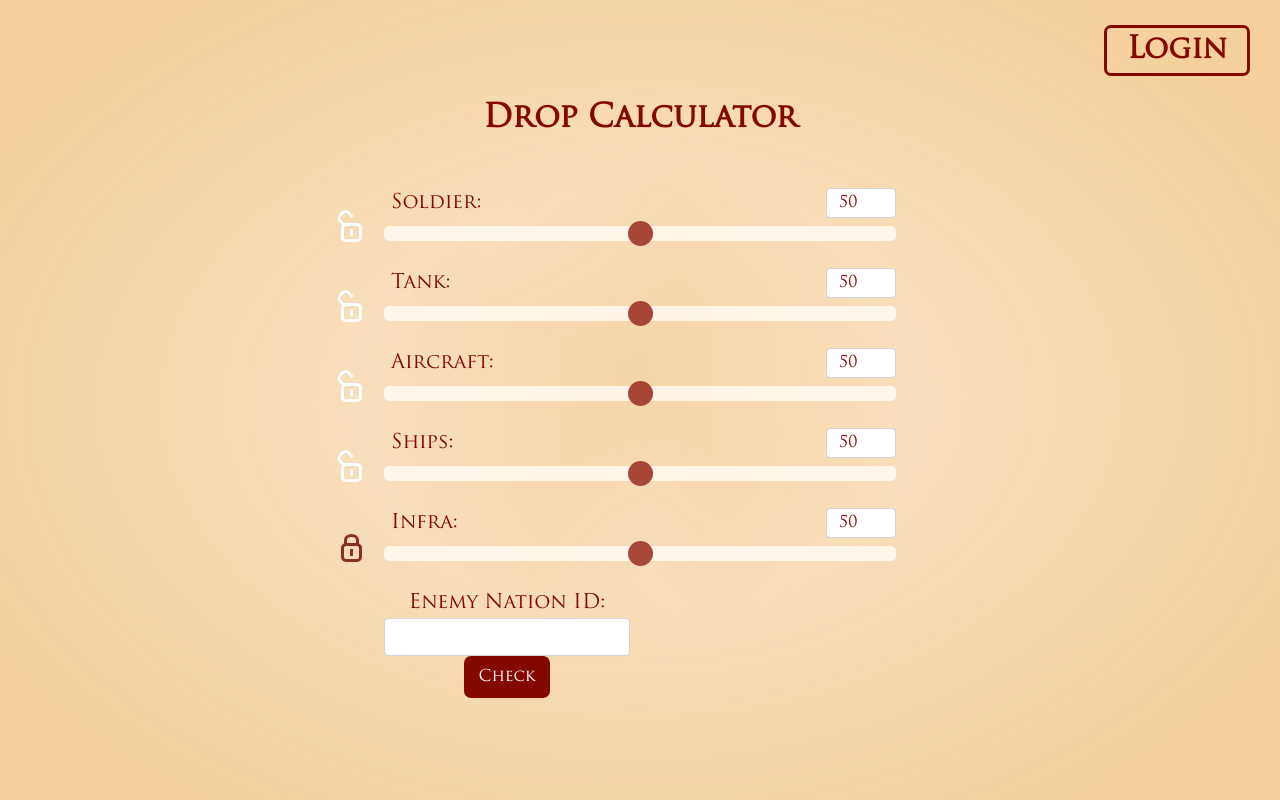
After one commit to MathiasSven/CotL-Project-Django, a Django app: template cotlsite/templates/cotlsite/tools.html in a window 1280 px wide. The commit adds this page. Run offline with Django 3.2, Linux system fonts and the light colour scheme; the template is opened without the code that fills it, so the values that code supplies are empty; parts of the project's set-up code (start-up, migrations or seed data) failed here and were passed over; some libraries are stand-ins or nearby versions.

Commit message:
From development

```diff
--- a/cotlproject/settings.py
+++ b/cotlproject/settings.py
@@ -13,6 +13,7 @@ import ast
 import configparser
 import os
 from pathlib import Path
+from discordlogin.views import DISCORD_LOGIN_URI
 
 # Build paths inside the project like this: BASE_DIR / 'subdir'.
 BASE_DIR = Path(__file__).resolve().parent.parent
@@ -146,4 +147,4 @@ STATICFILES_DIRS = (
     os.path.join(BASE_DIR, 'cotlsite/static/')
 )
 
-LOGIN_URL = os.getenv('DISCORD_LOGIN_URI')
+LOGIN_URL = DISCORD_LOGIN_URI
--- a/cotlsite/static/cotlsite/css/layout.css
+++ b/cotlsite/static/cotlsite/css/layout.css
@@ -26,6 +26,7 @@
     --clr-light: #fff;
     --clr-dark: #303030;
     --clr-accent: #16e0bd;
+    --clr-aa-red: #830800;
 
     --fs-h1: 3 ram;
     --fs-h2: 2.25rem;
--- /dev/null
+++ b/cotlsite/static/cotlsite/css/tools.css
@@ -0,0 +1,191 @@
+#calculator {
+    padding-top: 100px;
+    width: 40%;
+    text-align: center;
+    margin-left: auto;
+    margin-right: auto;
+
+    color: var(--clr-aa-red);
+    font-family: var(--ff-primary);
+}
+
+h2 {
+    font-weight: 900;
+    margin-bottom: 50px;
+}
+
+.sliders {
+    /*display: flex;*/
+    width: 100%; /* Width of the outside container */
+    height: 50px;
+    margin-bottom: 30px;
+}
+
+.slider_header {
+    display: flex;
+    justify-content: space-between;
+    padding-left: 7px;
+    padding-bottom: 7px;
+}
+
+label {
+    font-family: var(--ff-primary);
+    font-weight: var(--fw-reg);
+    font-size: 1.25rem;
+    color: inherit;
+
+    margin-bottom: 0 !important;
+}
+
+/* The slider itself */
+.slider {
+    -webkit-appearance: none; /* Override default CSS styles */
+    appearance: none;
+    width: 100%; /* Full-width */
+    border-radius: 5px;
+    height: 15px; /* Specified height */
+    background: #ffffff; /* Grey background */
+    outline: none; /* Remove outline */
+    opacity: 0.7; /* Set transparency (for mouse-over effects on hover) */
+    -webkit-transition: .2s; /* 0.2 seconds transition on hover */
+    transition: opacity .2s;
+}
+
+/* Mouse-over effects */
+.slider:hover {
+    opacity: 1; /* Fully shown on mouse-over */
+}
+
+/* The slider handle (use -webkit- (Chrome, Opera, Safari, Edge) and -moz- (Firefox) to override default look) */
+.slider::-webkit-slider-thumb {
+    -webkit-appearance: none; /* Override default look */
+    appearance: none;
+    width: 25px; /* Set a specific slider handle width */
+    height: 25px; /* Slider handle height */
+    border-radius: 50%;
+    background: var(--clr-aa-red);
+    cursor: pointer; /* Cursor on hover */
+}
+
+.slider::-moz-range-thumb {
+    width: 25px; /* Set a specific slider handle width */
+    height: 25px; /* Slider handle height */
+    border-radius: 50%;
+    background: var(--clr-aa-red);
+    cursor: pointer; /* Cursor on hover */
+}
+
+.values {
+    float: right;
+    width: 70px;
+    height: 30px;
+
+    color: inherit;
+}
+
+/* :::::::::::::: Presentation css */
+* {
+    --locked-color: rgb(137, 48, 41);
+    --unlocked-color: #ffffff;
+}
+
+/* Locked */
+.lock {
+    width: 21px;
+    height: 19px;
+    border: 3px solid var(--locked-color);
+    border-radius: 5px;
+    position:absolute;
+    cursor: pointer;
+    -webkit-transition: all 0.1s ease-in-out;
+    transition: all 0.1s ease-in-out;
+
+    transform: translate(-50px, 35px);
+}
+
+.lock:after {
+    content: "";
+    display: block;
+    background: var(--locked-color);
+    width: 3px;
+    height: 7px;
+    position: absolute;
+    top: 50%;
+    left: 50%;
+    margin: -3.5px 0 0 -2px;
+    -webkit-transition: all 0.1s ease-in-out;
+    transition: all 0.1s ease-in-out;
+}
+
+.lock:before {
+    content: "";
+    display: block;
+    width: 15px;
+    height: 12px;
+    bottom: 100%;
+    position: absolute;
+    left: 50%;
+    margin-left: -8px;
+    border: 3px solid var(--locked-color);
+    border-top-right-radius: 50%;
+    border-top-left-radius: 50%;
+    border-bottom: 0;
+    -webkit-transition: all 0.1s ease-in-out;
+    transition: all 0.1s ease-in-out;
+}
+
+/* Locked Hover */
+.lock:hover:before {
+    height: 15px;
+}
+
+/* Unlocked */
+.unlocked {
+}
+
+.unlocked:before {
+    bottom: 130%;
+    left: 31%;
+    margin-left: -11.5px;
+    transform: rotate(-45deg);
+    height: 12px
+
+}
+
+.unlocked,
+.unlocked:before {
+    border-color: var(--unlocked-color);
+}
+
+.unlocked:after {
+    background: var(--unlocked-color);
+}
+
+/* Unlocked Hover */
+.unlocked:hover:before {
+    /*left: 40%;*/
+    /*bottom: 124%;*/
+    transform: translate(2px, 0) rotate(-30deg);
+}
+
+.dashboard {
+    display: flex;
+}
+
+#check_nation {
+    /*padding: 0 20px !important;*/
+    border-radius: 7px;
+    border: 3px solid #830800;
+
+    /*font-family: var(--ff-primary) !important;*/
+    background-color: #830800 !important;
+    /*font-size: 30px !important;*/
+}
+
+#check_nation:hover {
+    color: #F7DBB2 !important;
+}
+
+#check_nation:focus {
+    box-shadow: 0 0 0 0.2rem rgba(131, 8, 0, 0.34) !important;
+}
--- a/cotlsite/static/cotlsite/js/layout.js
+++ b/cotlsite/static/cotlsite/js/layout.js
@@ -6,7 +6,9 @@ document.addEventListener('DOMContentLoaded', function () {
     avatar_dropdown.style.transform = 'translateY(-20px)';
 
     const offClick = () => {
-        toggle_avatar_dropdown(avatar_dropdown);
+        if (avatar_dropdown.style.visibility === 'visible') {
+            toggle_avatar_dropdown(avatar_dropdown);
+        }
         document.removeEventListener('click', offClick);
     }
 
--- /dev/null
+++ b/cotlsite/static/cotlsite/js/tools.js
@@ -0,0 +1,87 @@
+const max = 100
+
+let slider_types = ['Soldier', 'Tank', 'Aircraft', 'Ships', 'Infra'];
+
+sliders = []
+slider_values = []
+slider_locks = []
+
+for (const slider_type of slider_types) {
+    sliders.push(document.getElementById(`${slider_type.toLowerCase()}Slider`));
+    slider_values.push(document.getElementById(`value${slider_type}`));
+    slider_locks.push(document.getElementById(`lock${slider_type}`));
+}
+
+function propagator(x, diff) {
+    while (diff !== 0) {
+        for (let i = 0; i < sliders.length; i++) {
+            if (i === x || ! slider_locks[i].classList.contains('unlocked')) {
+                continue;
+            } else if (diff > 0) {
+                if (sliders[i].value === sliders[i].min) {
+                    continue;
+                }
+            } else if (diff < 0) {
+                if (sliders[i].value === sliders[i].max) {
+                    continue;
+                }
+            }
+
+            if (diff !== 0) {
+                if (diff > 0) {
+                    diff--
+                    sliders[i].value--;
+                    sliders[i].recent--;
+                } else if (diff < 0) {
+                    diff++;
+                    sliders[i].value++;
+                    sliders[i].recent++;
+                }
+
+                slider_values[i].value = sliders[i].value
+            }
+        }
+    }
+}
+
+for (let i = 0; i < sliders.length; i++) {
+    slider_values[i].value = sliders[i].value;
+
+    sliders[i]['recent'] = sliders[i].value;
+    slider_values[i]['recent'] = slider_values[i].value;
+
+    sliders[i].oninput = function () {
+
+        let difference = this.value - this.recent;
+        this.recent = this.value;
+
+        slider_values[i].value = this.value;
+        slider_values[i].recent = this.value;
+
+        propagator(i, difference);
+    };
+
+    slider_values[i].oninput = function () {
+
+        let difference = this.value - this.recent
+        this.recent = this.value
+
+        sliders[i].value = Math.round(this.value)
+        sliders[i].vnow = this.value
+        sliders[i].recent = this.value
+
+        propagator(i, difference)
+    }
+}
+
+for (const lock of document.querySelectorAll('.lock')) {
+    if (lock !== slider_locks[4]) {
+        lock.classList.toggle('unlocked')
+    }
+    lock.addEventListener('click', function () {
+        this.classList.toggle('unlocked')
+    });
+}
+enemy_nation_id = document.getElementById('enemyNationId')
+
+nation_id_boxes = document.querySelectorAll('.nation_id')
--- a/cotlsite/templates/cotlsite/home.html
+++ b/cotlsite/templates/cotlsite/home.html
@@ -49,3 +49,7 @@
         <span id="pause-button"><i class="fas fa-pause"></i></span>
     </button>
 {% endblock %}
+
+{% block footer %}
+    <script src="{% static 'cotlsite/js/index.js' %}"></script>
+{% endblock %}
--- a/cotlsite/templates/cotlsite/layout.html
+++ b/cotlsite/templates/cotlsite/layout.html
@@ -58,7 +58,8 @@
     {% endblock %}
 </main>
 <footer>
+    {% block footer %}
+    {% endblock %}
 </footer>
 </body>
-<script src="{% static 'cotlsite/js/index.js' %}"></script>
 </html>
--- /dev/null
+++ b/cotlsite/templates/cotlsite/tools.html
@@ -0,0 +1,38 @@
+{% extends 'cotlsite/layout.html' %}
+{% load static %}
+
+{% block head %}
+    <link rel="stylesheet" href="{% static 'cotlsite/css/tools.css' %}">
+{% endblock %}
+
+{% block body %}
+    <div id="calculator">
+        <h2>
+            Drop Calculator
+        </h2>
+        {% with 'Soldier Tank Aircraft Ships Infra' as type_list %}
+            {% for type in type_list.split %}
+                <div class="sliders">
+                    <div class="slider_header">
+                        <span class="lock" id="lock{{ type }}"></span>
+                        <label for="soldierSlider">{{ type }}:</label>
+                        <input class="form-control values" id="value{{ type }}" type="number">
+                    </div>
+                    <input class="slider" id="{{ type|lower }}Slider" max="100" min="0" step="1" type="range" value="50"/>
+                </div>
+            {% endfor %}
+        {% endwith %}
+        <div class="dashboard">
+            <form action="{% url 'drop-calculator' %}" method="post">
+                {% csrf_token %}
+                <label for="enemyNationId">Enemy Nation ID:</label>
+                <input class="form-control nation_id" id="enemyNationId" name="enemy_nation_id" type="number">
+                <input class="btn btn-primary" id="check_nation" type="submit" value="Check">
+            </form>
+        </div>
+    </div>
+{% endblock %}
+
+{% block footer %}
+    <script src="{% static 'cotlsite/js/tools.js' %}"></script>
+{% endblock %}
--- a/cotlsite/urls.py
+++ b/cotlsite/urls.py
@@ -4,4 +4,5 @@ from . import views
 
 urlpatterns = [
     path("", views.home, name="home"),
+    path("tools/drop-calculator", views.drop_calculator, name="drop-calculator"),
 ]
--- a/discordlogin/models.py
+++ b/discordlogin/models.py
@@ -1,7 +1,6 @@
 from __future__ import unicode_literals
 
 from django.db import models
-from django.core.mail import send_mail
 from django.contrib.auth.models import PermissionsMixin
 from django.contrib.auth.base_user import AbstractBaseUser
 from django.utils.translation import ugettext_lazy as _
--- a/discordlogin/views.py
+++ b/discordlogin/views.py
@@ -17,7 +17,6 @@ DISCORD_REDIRECT_URI = config.get("discordlogin", "DISCORD_REDIRECT_URI")
 SCOPE = config.get("discordlogin", "SCOPE")
 
 DISCORD_LOGIN_URI = f"https://discord.com/api/oauth2/authorize?client_id={DISCORD_CLIENT_ID}&redirect_uri={DISCORD_REDIRECT_URI}&response_type=code&scope={SCOPE}"
-os.environ['DISCORD_LOGIN_URI'] = DISCORD_LOGIN_URI
 
 DISCORD_CLIENT_SECRET = os.getenv('DISCORD_CLIENT_SECRET')
 
@@ -38,11 +37,14 @@ def get_authenticated_user(request):
 
 def discord_redirect(request):
     code = request.GET.get('code')
+    state = request.GET.get('state')
     user = exchange_code(code)
     discord_user = authenticate(user=user)
     discord_user = discord_user
     login(request, discord_user)
     # return JsonResponse({"user": user})
+    if state:
+        return redirect(state)
     return redirect("/")
 
 
```
Also changed, not shown: cotlsite/decorators.py (added, +23 -0 lines), cotlsite/views.py (+13 -1 lines), cotlsite/migrations/0008_auto_20201216_1950.py (added).
